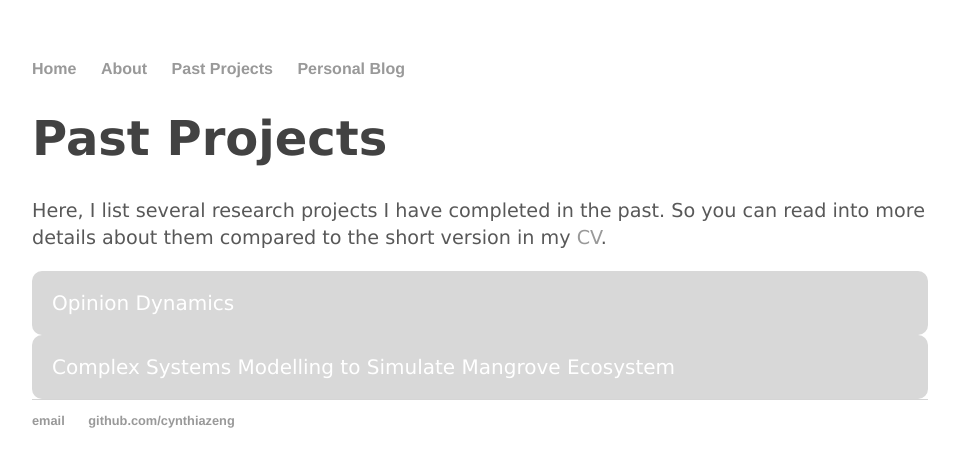
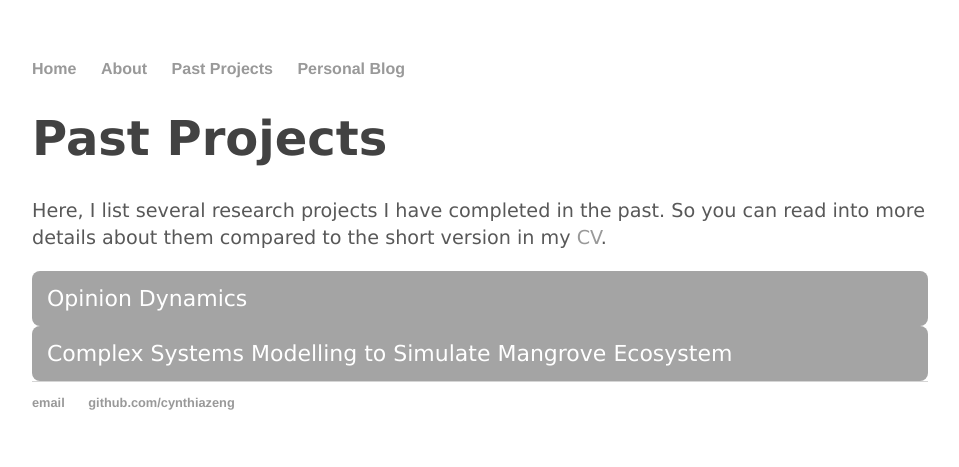
Before and after one commit to cynthia1234/cynthiazeng.github.io, a Jekyll site: the page built from projects/index.html, in a window 1280 px wide. Shown: the top 467 px of the page, without its empty margins (160-1119 px from the left). Built offline with Jekyll 4.4.1, drawn with Linux system fonts in a browser that asks for light colours.

Commit message:
Update index.html

```diff
--- a/projects/index.html
+++ b/projects/index.html
@@ -13,21 +13,21 @@ font-size: 80%;
 }
 
 .collapsible {
-  background-color: #D8D8D8 ;
+  background-color: #A4A4A4 ;
   color: white;
   cursor: pointer;
-  padding: 20px;
+  padding: 15px;
   width: 100%;
   border: none;
   text-align: left;
   outline: none;
 font-family:verdana;
-  font-size: 20px;
-  border-radius: 10px;
+  font-size: 22px;
+  border-radius: 8px;
 }
 
 .active, .collapsible:hover {
-  background-color: #BDBDBD;
+  background-color: #848484;
 }
 
 .content {
```
